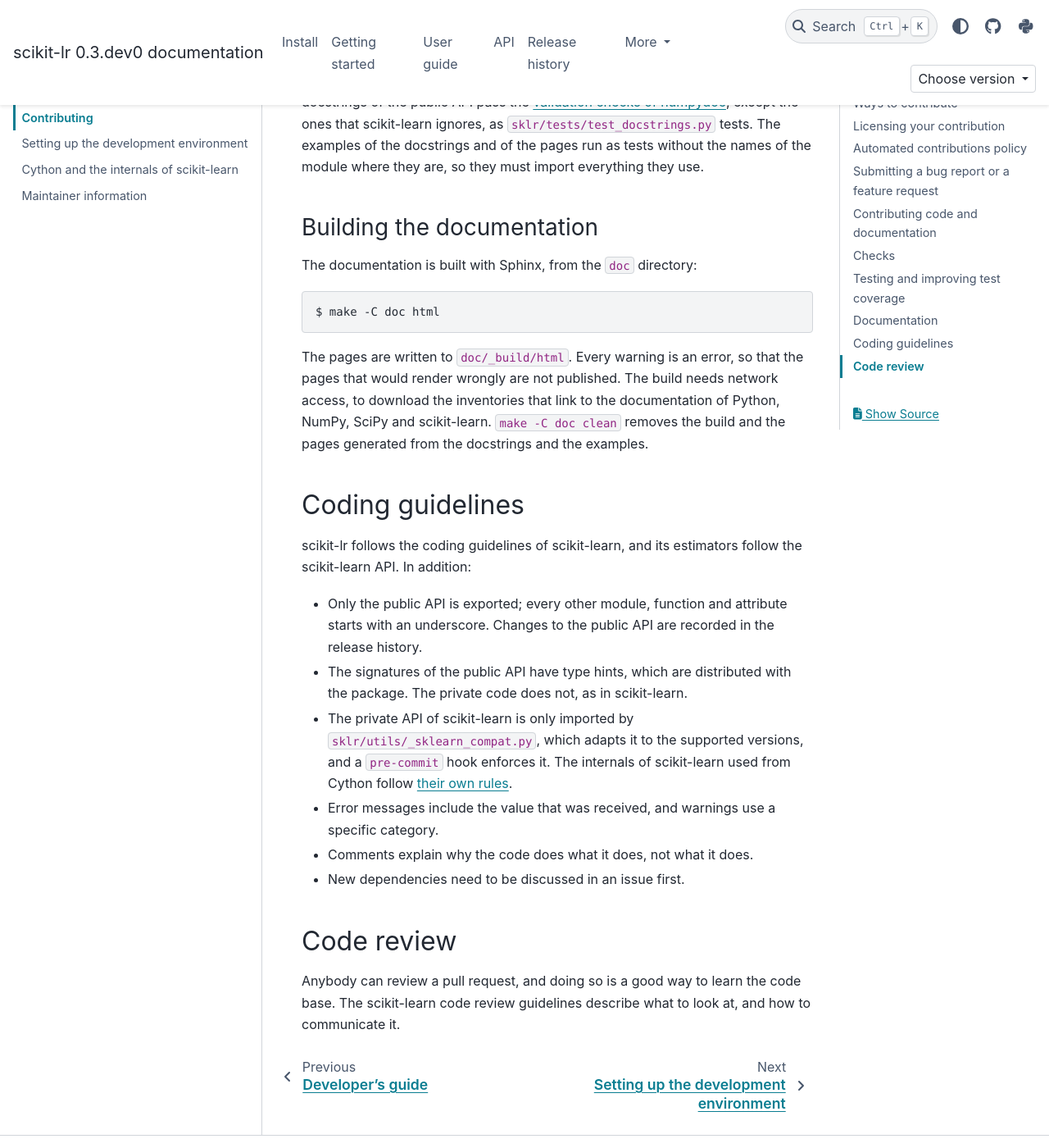
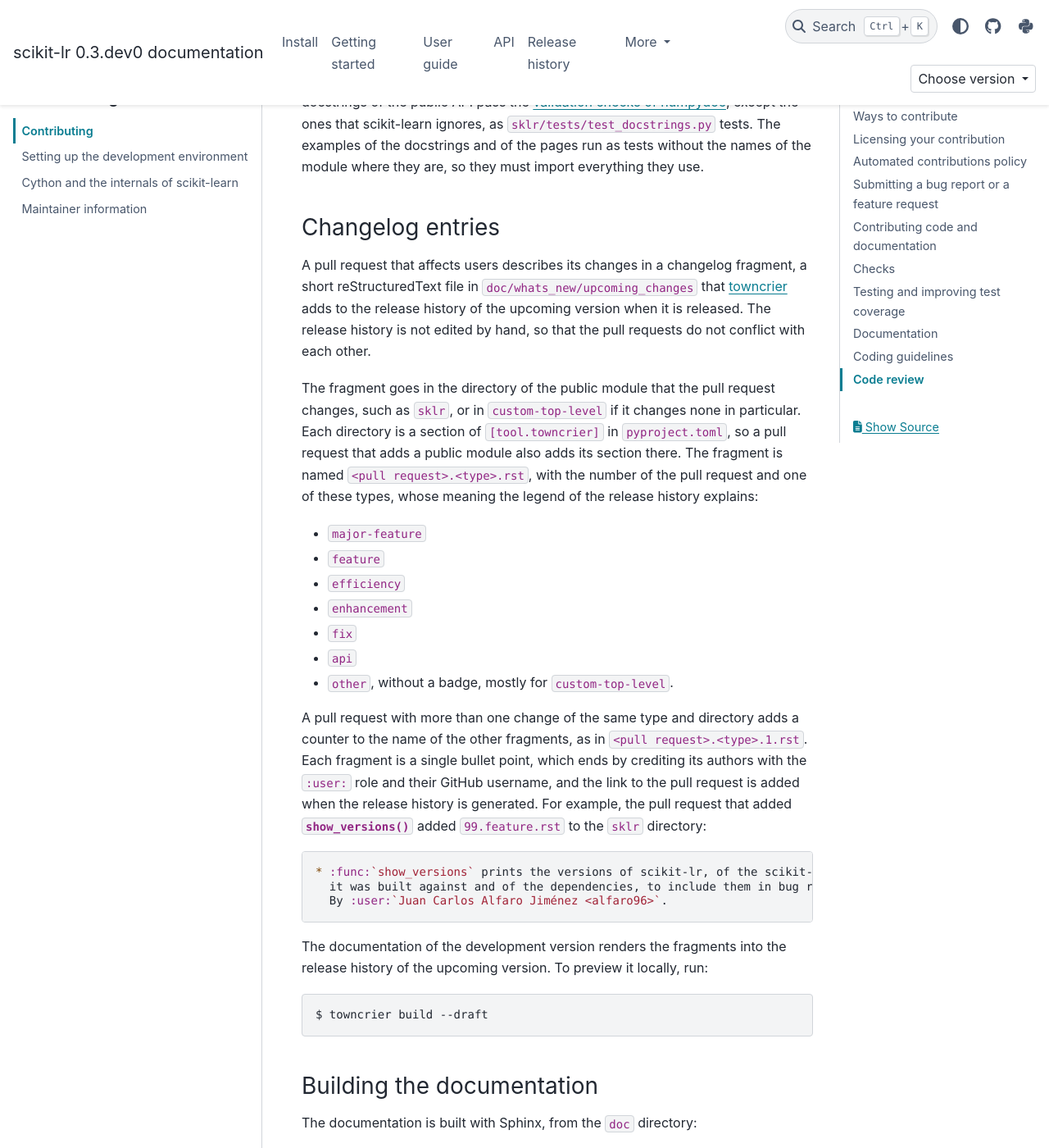
Before and after one commit to alfaro96/scikit-lr, a Sphinx documentation site: the page built from doc/developers/contributing.rst, in a window 1280 px wide and 1400 px high, scrolled down 5351 px. Shown: the whole window at 82% size. Built offline with Sphinx 7.4.7 and the PyData theme 0.15.4, drawn with Linux system fonts in a browser that asks for light colours; pages that are not in the unit, such as notebooks, are missing from menus; the version number is read from the project's files by our own code; some of the changed text lies outside the part shown.

Commit message:
docs: generate the release history from changelog fragments with towncrier
Each pull request describes its changes in a fragment under
doc/whats_new/upcoming_changes, in the directory of the module it changes,
and towncrier joins them into the file of the upcoming minor release when it
is released, as scikit-learn does, so the pull requests no longer conflict
over the same file. The types of change and their badges are the ones of
scikit-learn.

The template is written for scikit-lr instead of reusing the one of
scikit-learn: it titles the development versions with the release they lead
to and marks them as in development. The badges are raw HTML substitutions
defined in the legend, and the :pr: and :user: roles come from
sphinx.ext.extlinks, which ships with Sphinx, instead of vendoring the
sphinx_issues extension of scikit-learn.

The entries of 0.3 become fragments, the documentation of a development
version renders the pending fragments, and the release procedure generates
the release history before tagging. The contributing guide explains how to
write a fragment. The API reference now declares the sklr module, so that
:mod:`sklr` links to it.

```diff
--- a/doc/api/index.rst
+++ b/doc/api/index.rst
@@ -10,7 +10,7 @@
 :mod:`sklr`: Utilities
 ----------------------
 
-.. currentmodule:: sklr
+.. module:: sklr
 
 .. autosummary::
    :toctree: ../modules/generated/
--- a/doc/conf.py
+++ b/doc/conf.py
@@ -16,13 +16,20 @@
     "numpydoc",
     "sphinx.ext.autodoc",
     "sphinx.ext.autosummary",
+    "sphinx.ext.extlinks",
     "sphinx.ext.intersphinx",
     "sphinx_gallery.gen_gallery",
 ]
 
 root_doc = "index"
 templates_path = ["templates"]
-exclude_patterns = ["_build", "templates", "sg_execution_times.rst"]
+# The changelog fragments are only rendered through the release history
+exclude_patterns = [
+    "_build",
+    "templates",
+    "sg_execution_times.rst",
+    "whats_new/upcoming_changes",
+]
 
 # Render the text between single backticks without a role, which marks the
 # parameters and attributes of the documented object, as code, as scikit-learn
@@ -44,6 +51,13 @@
         "https://scikit-learn.org/{}.{}".format(*sklearn.__version__.split(".")),
         None,
     ),
+}
+
+# The roles of the changelog entries, which link the pull request
+# and the GitHub profile of its author
+extlinks = {
+    "pr": ("https://github.com/alfaro96/scikit-lr/pull/%s", "#%s"),
+    "user": ("https://github.com/%s", "%s"),
 }
 
 sphinx_gallery_conf = {
--- a/doc/developers/contributing.rst
+++ b/doc/developers/contributing.rst
@@ -141,8 +141,7 @@
 * The public API is documented, and new features are described in the user guide
   and shown in an example (see :ref:`documentation`).
 
-* A change that affects users has an entry in the release history, in the file of
-  the upcoming version in ``doc/whats_new``.
+* A change that affects users has a :ref:`changelog entry <changelog>`.
 
 * The :ref:`checks <checks>` pass locally, and the continuous integration passes
   once the pull request is opened.
@@ -259,7 +258,8 @@
 * The examples, in ``examples``, which Sphinx-Gallery runs and renders when the
   documentation is built.
 
-* The release history, with a file per version in ``doc/whats_new``.
+* The release history, with a file per minor release in ``doc/whats_new``, which is
+  generated from the :ref:`changelog entries <changelog>` of the pull requests.
 
 Docstrings follow the `numpydoc style guide
 <https://numpydoc.readthedocs.io/en/latest/format.html>`_ and, for what it leaves
@@ -271,6 +271,53 @@
 except the ones that scikit-learn ignores, as ``sklr/tests/test_docstrings.py``
 tests. The examples of the docstrings and of the pages run as tests without the
 names of the module where they are, so they must import everything they use.
+
+.. _changelog:
+
+Changelog entries
+~~~~~~~~~~~~~~~~~
+
+A pull request that affects users describes its changes in a changelog fragment, a
+short reStructuredText file in ``doc/whats_new/upcoming_changes`` that `towncrier
+<https://towncrier.readthedocs.io>`_ adds to the release history of the upcoming
+version when it is released. The release history is not edited by hand, so that the
+pull requests do not conflict with each other.
+
+The fragment goes in the directory of the public module that the pull request
+changes, such as ``sklr``, or in ``custom-top-level`` if it changes none in
+particular. Each directory is a section of ``[tool.towncrier]`` in ``pyproject.toml``,
+so a pull request that adds a public module also adds its section there. The
+fragment is named ``<pull request>.<type>.rst``, with the number of the pull
+request and one of these types, whose meaning the legend of the release history
+explains:
+
+* ``major-feature``
+* ``feature``
+* ``efficiency``
+* ``enhancement``
+* ``fix``
+* ``api``
+* ``other``, without a badge, mostly for ``custom-top-level``.
+
+A pull request with more than one change of the same type and directory adds a
+counter to the name of the other fragments, as in ``<pull request>.<type>.1.rst``.
+Each fragment is a single bullet point, which ends by crediting its authors with the
+``:user:`` role and their GitHub username, and the link to the pull request is added
+when the release history is generated. For example, the pull request that added
+:func:`~sklr.show_versions` added ``99.feature.rst`` to the ``sklr`` directory:
+
+.. code-block:: rst
+
+   * :func:`show_versions` prints the versions of scikit-lr, of the scikit-learn that
+     it was built against and of the dependencies, to include them in bug reports.
+     By :user:`Juan Carlos Alfaro Jiménez <alfaro96>`.
+
+The documentation of the development version renders the fragments into the release
+history of the upcoming version. To preview it locally, run:
+
+.. code-block:: console
+
+   $ towncrier build --draft
 
 .. _building_documentation:
 
--- /dev/null
+++ b/doc/whats_new/upcoming_changes/custom-top-level/99.other.1.rst
@@ -0,0 +1,4 @@
+* The extension modules extend the internals of scikit-learn, so scikit-lr is
+  built against a single minor release of scikit-learn, 1.9, and importing
+  :mod:`sklr` with another one raises an :class:`ImportError`.
+  By :user:`Juan Carlos Alfaro Jiménez <alfaro96>`.
--- /dev/null
+++ b/doc/whats_new/upcoming_changes/custom-top-level/99.other.2.rst
@@ -0,0 +1,3 @@
+* There are wheels for Linux (x86_64 and aarch64), macOS (x86_64 and arm64)
+  and Windows (AMD64 and ARM64).
+  By :user:`Juan Carlos Alfaro Jiménez <alfaro96>`.
--- /dev/null
+++ b/doc/whats_new/upcoming_changes/custom-top-level/99.other.rst
@@ -0,0 +1,2 @@
+* scikit-lr requires Python 3.13 or later, and is built with meson-python.
+  By :user:`Juan Carlos Alfaro Jiménez <alfaro96>`.
--- /dev/null
+++ b/doc/whats_new/upcoming_changes/sklr/99.feature.rst
@@ -0,0 +1,3 @@
+* :func:`show_versions` prints the versions of scikit-lr, of the scikit-learn that
+  it was built against and of the dependencies, to include them in bug reports.
+  By :user:`Juan Carlos Alfaro Jiménez <alfaro96>`.
--- a/environment.yml
+++ b/environment.yml
@@ -23,6 +23,7 @@
   - pydata-sphinx-theme
   - sphinx
   - sphinx-gallery
+  - towncrier
   # Lint
   - pre-commit
   - pyrefly=1.3.2
```
Also changed, not shown: doc/developers/maintainer.rst (+18 -3 lines), doc/whats_new/changelog_legend.inc (added, +38 -0 lines), doc/whats_new/upcoming_changes/README.md (added, +5 -0 lines), doc/whats_new/upcoming_changes/towncrier_template.rst.jinja2 (added, +43 -0 lines), doc/whats_new/v0.3.rst (+7 -14 lines), pyproject.toml (+60 -0 lines), 1 other file.
